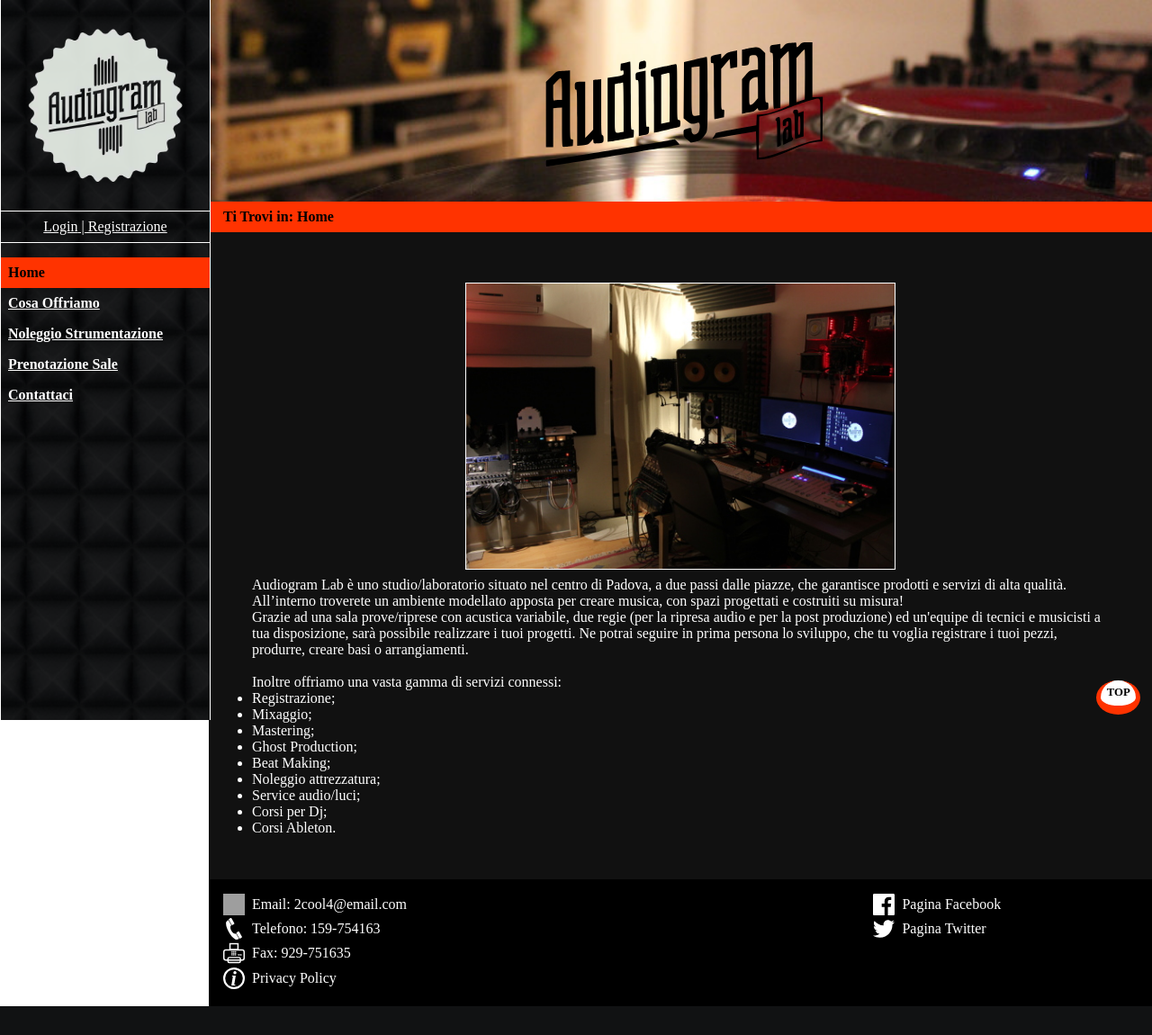
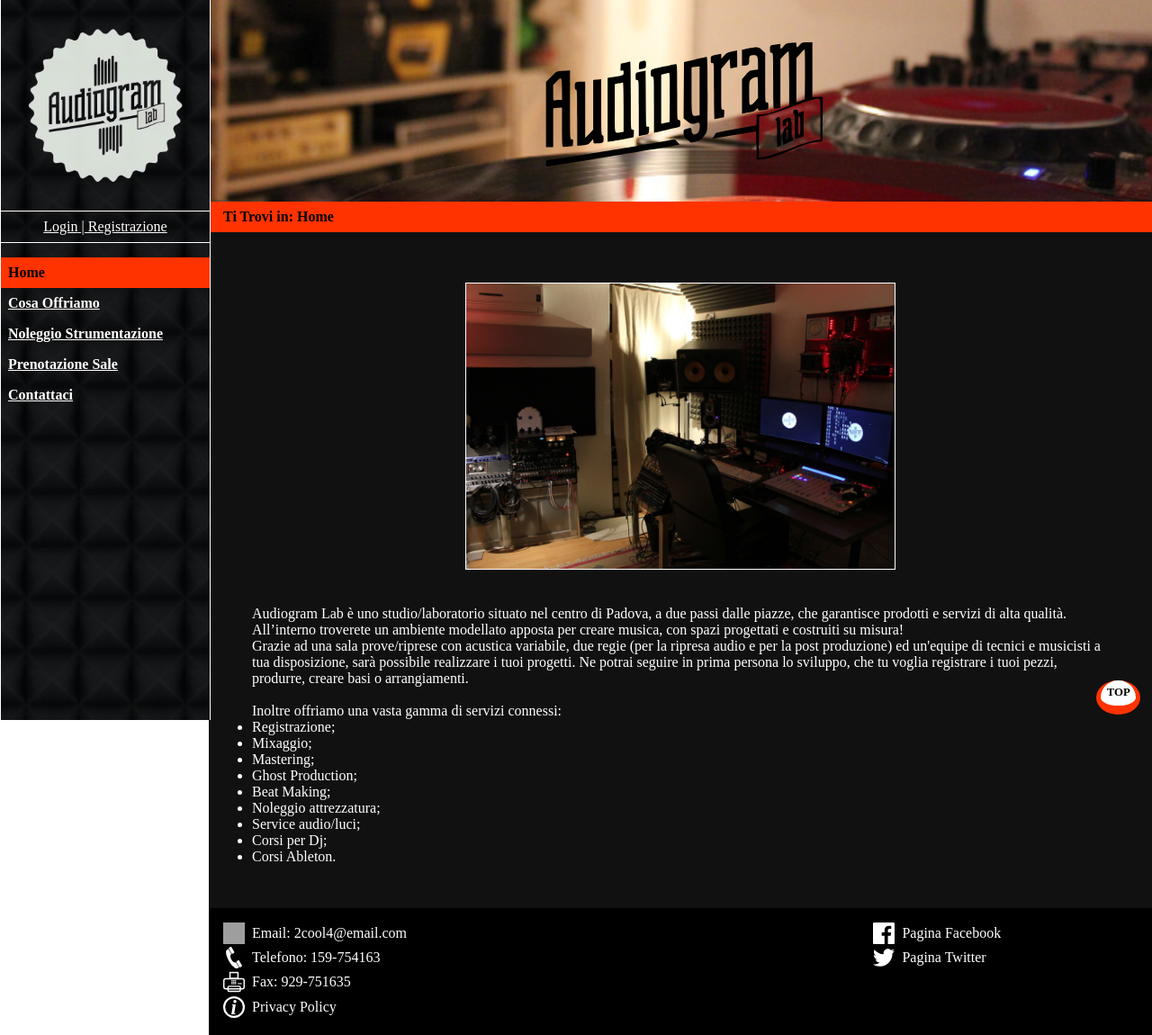
Before and after one commit to Penaz91/TecWeb, a PHP site: page / in a window 1280 px wide. Shown: the whole page at 90% size. Before the commit the page ends 1118 px from the top, so only its background shows below. Run offline with PHP 8.4, Linux system fonts and the light colour scheme; grey boxes are pictures that could not be loaded.

Commit message:
Update style.css

```diff
--- a/CSS/style.css
+++ b/CSS/style.css
@@ -392,3 +392,7 @@ span.bookstatusunavailable{
         background-color: red;
         color: black;
 }
+
+p#hometext{
+	padding-top: 2em;
+}
```
